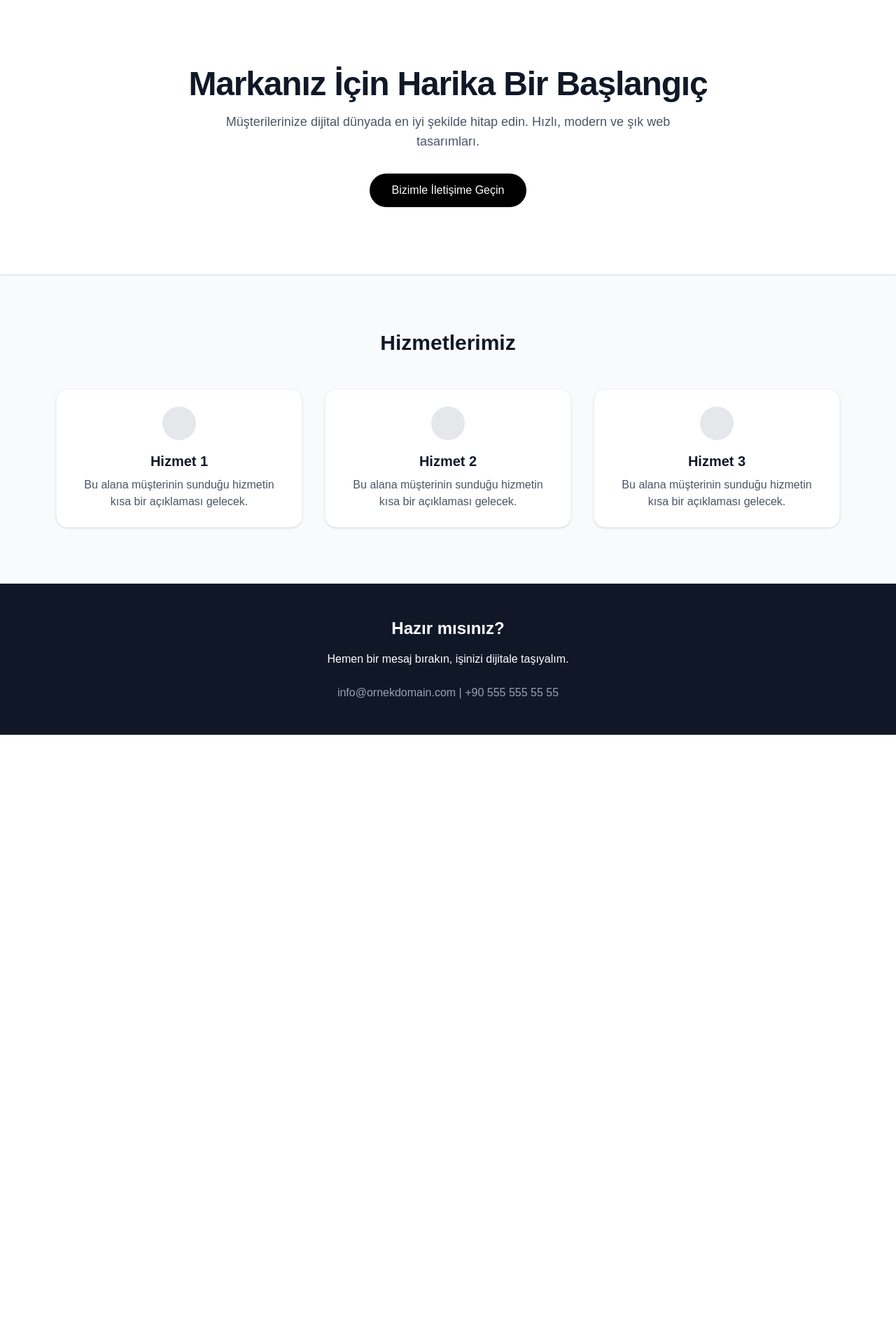
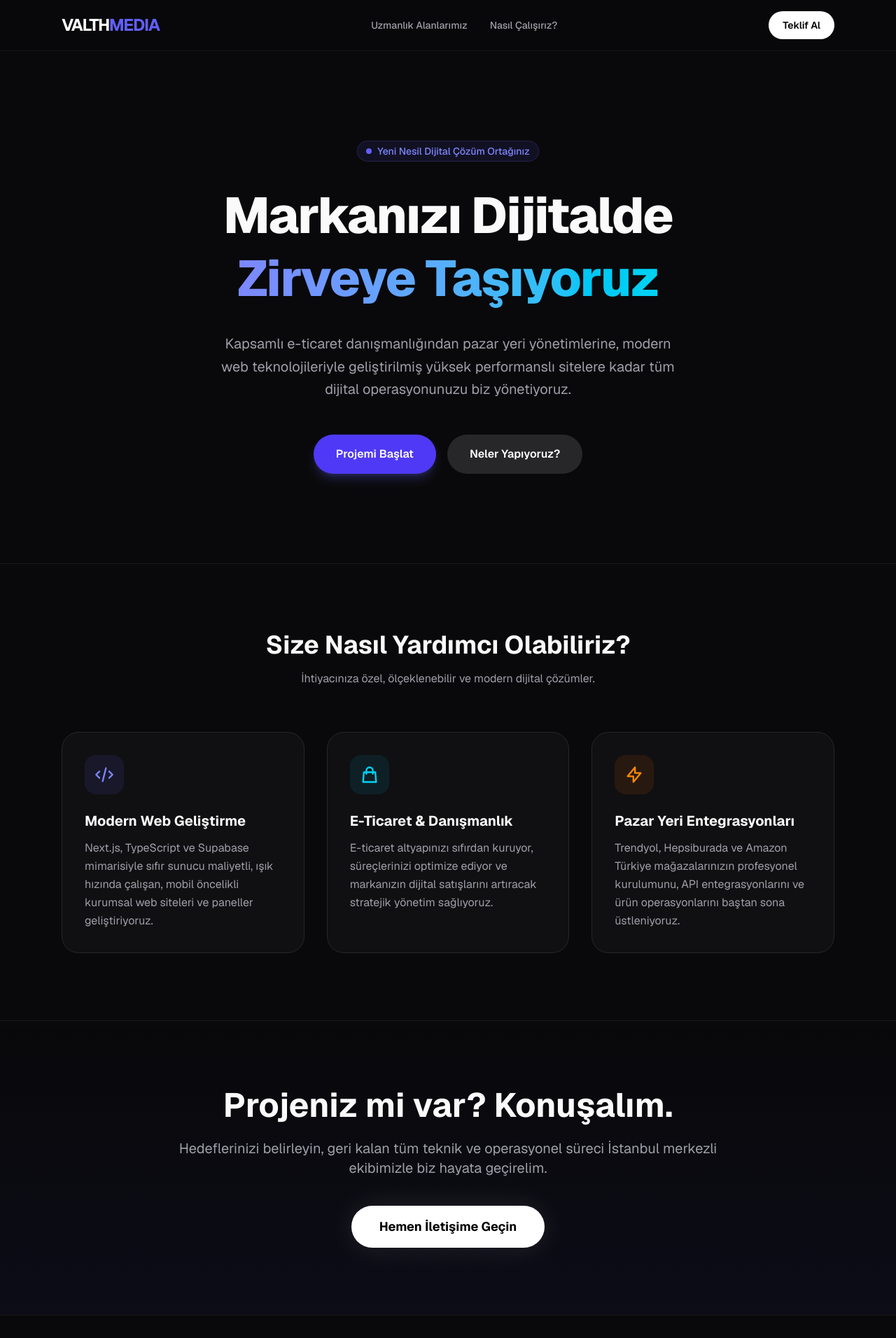
Before and after one commit to valthmedia/valthmedia-sablon, a Next.js app: page / in a window 1280 px wide. Shown: the top 1912 px of the page at 70% size. Before the commit the page ends 1050 px from the top, so only its background shows below. Built offline with nearby package versions, Linux system fonts and the light colour scheme.

Commit message:
Valthmedia guncel ajans tasarimi ve uzmanlik alanlari eklendi

```diff
--- a/app/page.tsx
+++ b/app/page.tsx
@@ -1,37 +1,114 @@
-// app/page.tsx
+import Link from 'next/link';
+
 export default function Home() {
   return (
-    <main className="min-h-screen bg-gray-50 text-gray-900">
+    <main className="min-h-screen bg-zinc-950 text-zinc-50 font-sans selection:bg-indigo-500 selection:text-white">
+      {/* Header */}
+      <header className="border-b border-zinc-800/50 bg-zinc-950/80 backdrop-blur-md sticky top-0 z-50">
+        <div className="max-w-6xl mx-auto px-6 py-4 flex justify-between items-center">
+          <div className="text-2xl font-bold tracking-tighter text-white">
+            VALTH<span className="text-indigo-500">MEDIA</span>
+          </div>
+          <nav className="hidden md:flex gap-8 text-sm font-medium text-zinc-400">
+            <Link href="#hizmetler" className="hover:text-white transition-colors">Uzmanlık Alanlarımız</Link>
+            <Link href="#iletisim" className="hover:text-white transition-colors">Nasıl Çalışırız?</Link>
+          </nav>
+          <Link href="#iletisim" className="bg-white text-black px-5 py-2.5 rounded-full text-sm font-semibold hover:bg-zinc-200 transition-colors">
+            Teklif Al
+          </Link>
+        </div>
+      </header>
+
       {/* Hero Section */}
-      <section className="flex flex-col items-center justify-center text-center py-24 px-4 bg-white shadow-sm">
-        <h1 className="text-5xl font-bold tracking-tight mb-4">Markanız İçin Harika Bir Başlangıç</h1>
-        <p className="text-lg text-gray-600 mb-8 max-w-2xl">
-          Müşterilerinize dijital dünyada en iyi şekilde hitap edin. Hızlı, modern ve şık web tasarımları.
+      <section className="max-w-6xl mx-auto px-6 py-32 flex flex-col items-center text-center">
+        <div className="inline-flex items-center gap-2 px-3 py-1 rounded-full bg-indigo-500/10 text-indigo-400 text-sm font-medium mb-8 border border-indigo-500/20">
+          <span className="relative flex h-2 w-2">
+            <span className="animate-ping absolute inline-flex h-full w-full rounded-full bg-indigo-400 opacity-75"></span>
+            <span className="relative inline-flex rounded-full h-2 w-2 bg-indigo-500"></span>
+          </span>
+          Yeni Nesil Dijital Çözüm Ortağınız
+        </div>
+        <h1 className="text-5xl md:text-7xl font-extrabold tracking-tight mb-8 leading-tight">
+          Markanızı Dijitalde <br className="hidden md:block"/>
+          <span className="text-transparent bg-clip-text bg-gradient-to-r from-indigo-400 to-cyan-400">
+            Zirveye Taşıyoruz
+          </span>
+        </h1>
+        <p className="text-lg md:text-xl text-zinc-400 max-w-2xl mb-12 leading-relaxed">
+          Kapsamlı e-ticaret danışmanlığından pazar yeri yönetimlerine, modern web teknolojileriyle geliştirilmiş yüksek performanslı sitelere kadar tüm dijital operasyonunuzu biz yönetiyoruz.
         </p>
-        <button className="bg-black text-white px-8 py-3 rounded-full font-medium hover:bg-gray-800 transition">
-          Bizimle İletişime Geçin
-        </button>
-      </section>
-
-      {/* Hizmetler Section */}
-      <section className="py-20 px-4 max-w-6xl mx-auto">
-        <h2 className="text-3xl font-bold text-center mb-12">Hizmetlerimiz</h2>
-        <div className="grid grid-cols-1 md:grid-cols-3 gap-8">
-          {[1, 2, 3].map((item) => (
-            <div key={item} className="bg-white p-6 rounded-2xl shadow-sm border border-gray-100 text-center hover:shadow-md transition">
-              <div className="h-12 w-12 bg-gray-200 rounded-full mx-auto mb-4"></div>
-              <h3 className="text-xl font-semibold mb-2">Hizmet {item}</h3>
-              <p className="text-gray-600">Bu alana müşterinin sunduğu hizmetin kısa bir açıklaması gelecek.</p>
-            </div>
-          ))}
+        <div className="flex flex-col sm:flex-row gap-4">
+          <Link href="#iletisim" className="bg-indigo-600 hover:bg-indigo-700 text-white px-8 py-4 rounded-full font-semibold transition-all hover:scale-105 shadow-lg shadow-indigo-500/25">
+            Projemi Başlat
+          </Link>
+          <Link href="#hizmetler" className="bg-zinc-800 hover:bg-zinc-700 text-white px-8 py-4 rounded-full font-semibold transition-all">
+            Neler Yapıyoruz?
+          </Link>
         </div>
       </section>
 
-      {/* İletişim / Footer */}
-      <footer className="bg-gray-900 text-white text-center py-12 px-4">
-        <h2 className="text-2xl font-bold mb-4">Hazır mısınız?</h2>
-        <p className="mb-6">Hemen bir mesaj bırakın, işinizi dijitale taşıyalım.</p>
-        <p className="text-gray-400">info@ornekdomain.com | +90 555 555 55 55</p>
+      {/* Services Section */}
+      <section id="hizmetler" className="border-t border-zinc-900 bg-zinc-950 py-24">
+        <div className="max-w-6xl mx-auto px-6">
+          <div className="text-center mb-16">
+            <h2 className="text-3xl md:text-4xl font-bold mb-4">Size Nasıl Yardımcı Olabiliriz?</h2>
+            <p className="text-zinc-400">İhtiyacınıza özel, ölçeklenebilir ve modern dijital çözümler.</p>
+          </div>
+          <div className="grid grid-cols-1 md:grid-cols-3 gap-8">
+            {/* Card 1 */}
+            <div className="bg-zinc-900/50 border border-zinc-800 p-8 rounded-3xl hover:border-indigo-500/50 transition-colors group">
+              <div className="h-14 w-14 bg-indigo-500/10 flex items-center justify-center rounded-2xl mb-6 group-hover:scale-110 transition-transform">
+                <svg className="w-7 h-7 text-indigo-400" fill="none" viewBox="0 0 24 24" stroke="currentColor"><path strokeLinecap="round" strokeLinejoin="round" strokeWidth={2} d="M10 20l4-16m4 4l4 4-4 4M6 16l-4-4 4-4" /></svg>
+              </div>
+              <h3 className="text-xl font-bold mb-3">Modern Web Geliştirme</h3>
+              <p className="text-zinc-400 leading-relaxed">
+                Next.js, TypeScript ve Supabase mimarisiyle sıfır sunucu maliyetli, ışık hızında çalışan, mobil öncelikli kurumsal web siteleri ve paneller geliştiriyoruz.
+              </p>
+            </div>
+            {/* Card 2 */}
+            <div className="bg-zinc-900/50 border border-zinc-800 p-8 rounded-3xl hover:border-cyan-500/50 transition-colors group">
+              <div className="h-14 w-14 bg-cyan-500/10 flex items-center justify-center rounded-2xl mb-6 group-hover:scale-110 transition-transform">
+                <svg className="w-7 h-7 text-cyan-400" fill="none" viewBox="0 0 24 24" stroke="currentColor"><path strokeLinecap="round" strokeLinejoin="round" strokeWidth={2} d="M16 11V7a4 4 0 00-8 0v4M5 9h14l1 12H4L5 9z" /></svg>
+              </div>
+              <h3 className="text-xl font-bold mb-3">E-Ticaret & Danışmanlık</h3>
+              <p className="text-zinc-400 leading-relaxed">
+                E-ticaret altyapınızı sıfırdan kuruyor, süreçlerinizi optimize ediyor ve markanızın dijital satışlarını artıracak stratejik yönetim sağlıyoruz.
+              </p>
+            </div>
+            {/* Card 3 */}
+            <div className="bg-zinc-900/50 border border-zinc-800 p-8 rounded-3xl hover:border-orange-500/50 transition-colors group">
+              <div className="h-14 w-14 bg-orange-500/10 flex items-center justify-center rounded-2xl mb-6 group-hover:scale-110 transition-transform">
+                <svg className="w-7 h-7 text-orange-400" fill="none" viewBox="0 0 24 24" stroke="currentColor"><path strokeLinecap="round" strokeLinejoin="round" strokeWidth={2} d="M13 10V3L4 14h7v7l9-11h-7z" /></svg>
+              </div>
+              <h3 className="text-xl font-bold mb-3">Pazar Yeri Entegrasyonları</h3>
+              <p className="text-zinc-400 leading-relaxed">
+                Trendyol, Hepsiburada ve Amazon Türkiye mağazalarınızın profesyonel kurulumunu, API entegrasyonlarını ve ürün operasyonlarını baştan sona üstleniyoruz.
+              </p>
+            </div>
+          </div>
+        </div>
+      </section>
+
+      {/* CTA / Contact Section */}
+      <section id="iletisim" className="py-24 relative overflow-hidden border-t border-zinc-900">
+        <div className="absolute inset-0 bg-gradient-to-t from-indigo-900/10 to-transparent"></div>
+        <div className="max-w-4xl mx-auto px-6 text-center relative z-10">
+          <h2 className="text-3xl md:text-5xl font-bold mb-6">Projeniz mi var? Konuşalım.</h2>
+          <p className="text-xl text-zinc-400 mb-10">
+            Hedeflerinizi belirleyin, geri kalan tüm teknik ve operasyonel süreci İstanbul merkezli ekibimizle biz hayata geçirelim.
+          </p>
+          <a href="mailto:valthmedia@gmail.com" className="inline-block bg-white text-black px-10 py-4 rounded-full text-lg font-bold hover:bg-zinc-200 transition-transform hover:scale-105 shadow-[0_0_40px_rgba(255,255,255,0.1)]">
+            Hemen İletişime Geçin
+          </a>
+        </div>
+      </section>
+
+      {/* Footer */}
+      <footer className="bg-zinc-950 py-8 border-t border-zinc-900 text-center text-zinc-500 text-sm">
+        <div className="max-w-6xl mx-auto px-6 flex flex-col md:flex-row justify-between items-center gap-4">
+          <p>© 2026 Valthmedia. Tüm hakları saklıdır.</p>
+          <p>İstanbul, Türkiye</p>
+        </div>
       </footer>
     </main>
   );
```
